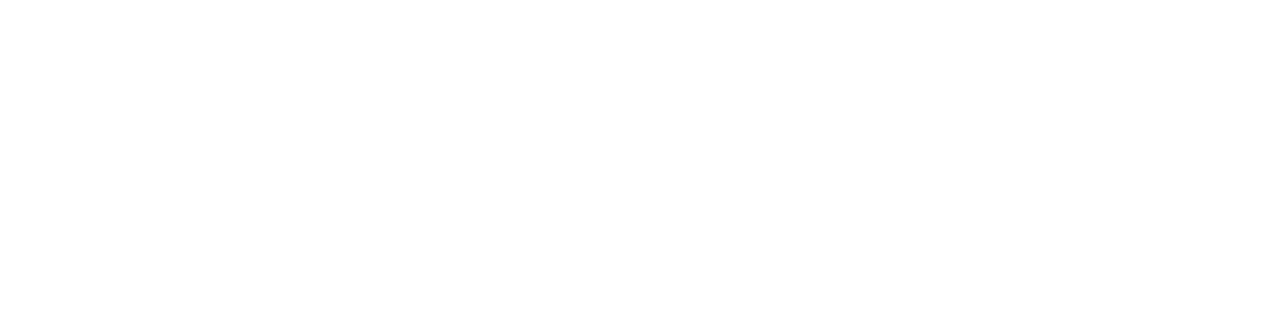
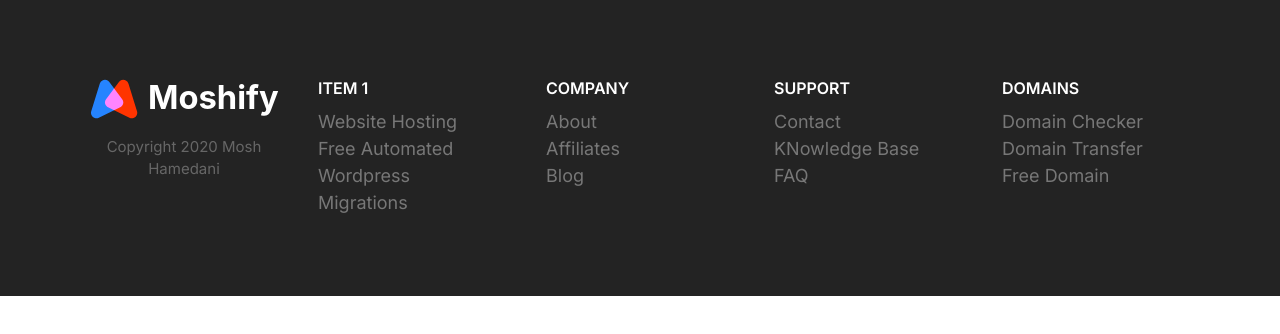
Before and after one commit to ZiXiOG/Moshify, a plain HTML site: page index.html in a window 1280 px wide. Drawn offline with Linux system fonts and the light colour scheme.

Commit message:
Creating footer section.

```diff
--- a/css/style.css
+++ b/css/style.css
@@ -825,3 +825,78 @@ a {
     max-width: 700px;
   }
 }
+
+/* Footer */
+.footer a {
+  color: #777;
+  transition: color 0.3s;
+}
+
+.footer a:hover {
+  color: #fff;
+}
+
+.footer {
+  background: #232323;
+}
+
+.footer__section {
+  padding: 2rem;
+  border-bottom: 1px solid #393939;
+}
+
+.footer__section .list {
+  margin: 0;
+}
+
+.footer__heading {
+  text-transform: uppercase;
+  font-weight: 600;
+}
+
+.footer__brand {
+  margin-top: 5rem;
+  text-align: center;
+}
+
+.footer__brand img {
+  width: 100%;
+  max-width: 230px;
+}
+
+.footer__copyright {
+  font-size: 2.1rem;
+  color: #fff;
+  opacity: 0.3;
+}
+
+@media screen and (min-width: 768px) {
+  .footer__grid {
+    grid-template-columns: repeat(auto-fit, minmax(10rem, 1fr));
+  }
+  .footer .collapsible__chevron {
+    display: none;
+  }
+
+  .footer .collapsible__content {
+    opacity: 1;
+    max-height: 100%;
+  }
+
+  .footer__brand {
+    order: -1;
+    margin-top: 1rem;
+  }
+
+  .footer__copyright {
+    font-size: 1.5rem;
+  }
+
+  .footer__section {
+    border: none;
+  }
+
+  .footer__heading {
+    font-size: 1.6rem;
+  }
+}
--- a/index.html
+++ b/index.html
@@ -13,6 +13,77 @@
     <link rel="stylesheet" href="/css/normalize.css" />
     <link rel="stylesheet" href="/css/style.css" />
   </head>
-  <body></body>
+  <body>
+    <footer class="block block--dark footer">
+      <div class="container grid footer__grid">
+        <section class="collapsible collapsible--expanded footer__section">
+          <header class="collapsible__header">
+            <h2 class="collapsible__heading footer__heading">Item 1</h2>
+            <svg class="icon icon--primary collapsible__chevron">
+              <use xlink:href="/images/sprite.svg#chevron"></use>
+            </svg>
+          </header>
+          <div class="collapsible__content">
+            <ul class="list">
+              <li><a href="#">Website Hosting</a></li>
+              <li><a href="#">Free Automated Wordpress</a></li>
+              <li><a href="#">Migrations</a></li>
+            </ul>
+          </div>
+          </section><section class="collapsible footer__section">
+            <header class="collapsible__header">
+              <h2 class="collapsible__heading footer__heading">Company</h2>
+              <svg class="icon icon--primary collapsible__chevron">
+                <use xlink:href="/images/sprite.svg#chevron"></use>
+              </svg>
+            </header>
+            <div class="collapsible__content">
+              <ul class="list">
+                <li><a href="#">About</a></li>
+                <li><a href="#">Affiliates</a></li>
+                <li><a href="#">Blog</a></li>
+              </ul>
+            </div>
+              </section>
+                <section class="collapsible footer__section">
+              <header class="collapsible__header">
+                <h2 class="collapsible__heading footer__heading">Support</h2>
+                <svg class="icon icon--primary collapsible__chevron">
+                  <use xlink:href="/images/sprite.svg#chevron"></use>
+                </svg>
+              </header>
+              <div class="collapsible__content">
+                <ul class="list">
+                  <li><a href="#">Contact</a></li>
+                  <li><a href="#">KNowledge Base</a></li>
+                  <li><a href="#">FAQ</a></li>
+                </ul>
+              </div>
+                </section>
+              <section class="collapsible footer__section">
+                <header class="collapsible__header">
+                  <h2 class="collapsible__heading footer__heading">domains</h2>
+                  <svg class="icon icon--primary collapsible__chevron">
+                    <use xlink:href="/images/sprite.svg#chevron"></use>
+                  </svg>
+                </header>
+                <div class="collapsible__content">
+                  <ul class="list">
+                    <li><a href="#">Domain Checker</a></li>
+                    <li><a href="#">Domain Transfer</a></li>
+                    <li><a href="#">Free Domain</a></li>
+                  </ul>
+                </div>
+                </section>
+                <section class="footer__brand">
+                  <img src="images/logo.svg" alt="">
+                  <p class="footer__copyright">
+                    Copyright 2020 Mosh Hamedani
+                  </p>
+                </section>
+        </div>
+      </div>
+    </footer>
+  </body>
   <script src="js/main.js"></script>
 </html>
```
Also changed, not shown: components/footer.html (added, +70 -0 lines).
